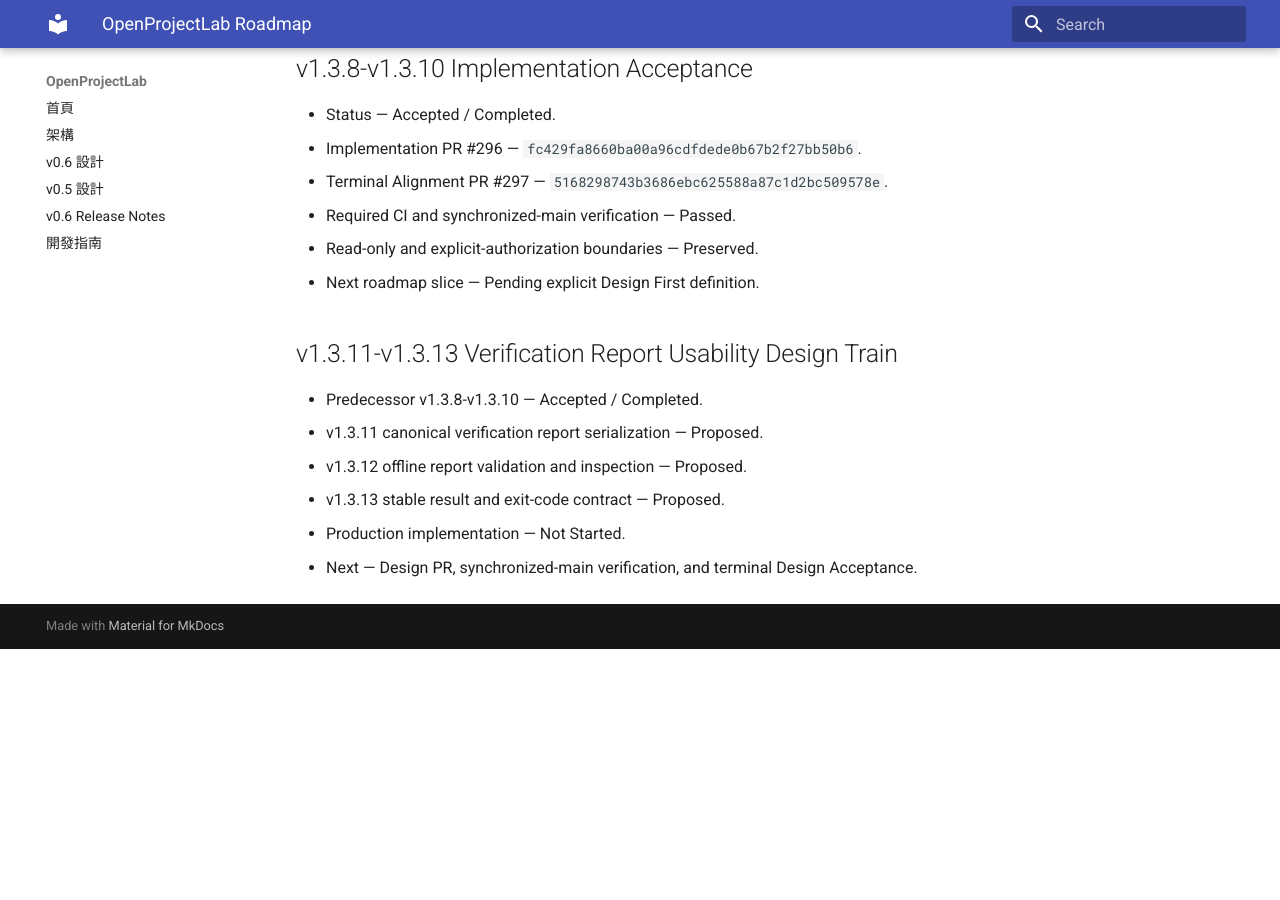
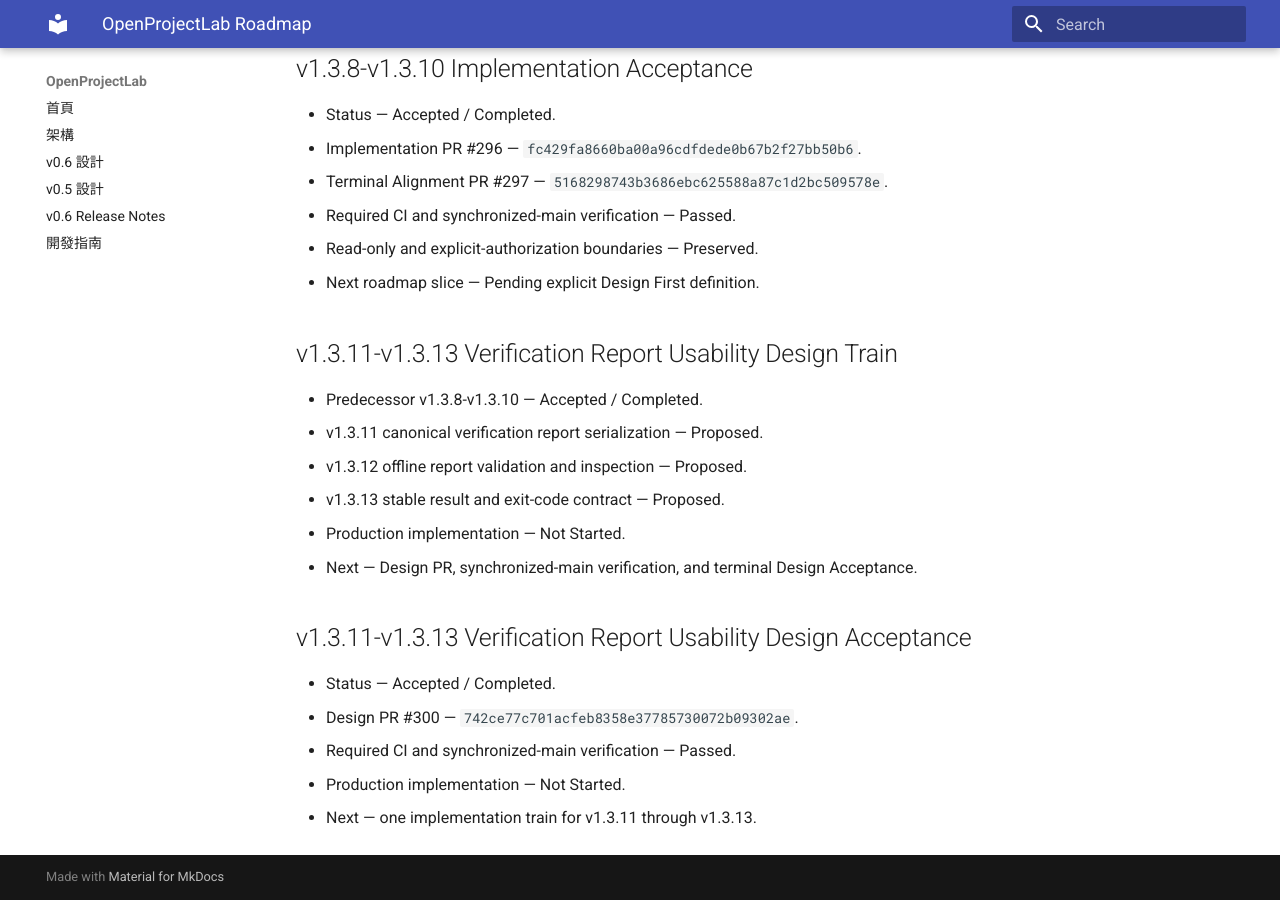
Before and after one commit to khwang1964/OpenProjectLab, an MkDocs documentation site: the page built from docs/roadmap.md, in a window 1280 px wide and 900 px high, scrolled down 81267 px. Built offline with MkDocs 1.6.1 and Material for MkDocs 9.7.7, drawn with Linux system fonts in a browser that asks for light colours; before the commit the page ends 81916 px from its top, so only the background shows below that.

Commit message:
docs: accept v1.3.11-v1.3.13 verification report usability design (#301)

```diff
--- a/docs/roadmap.md
+++ b/docs/roadmap.md
@@ -3801,3 +3801,13 @@
 - v1.3.13 stable result and exit-code contract — Proposed.
 - Production implementation — Not Started.
 - Next — Design PR, synchronized-main verification, and terminal Design Acceptance.
+
+<!-- v1.3.11-v1.3.13-verification-report-usability-design-acceptance-roadmap -->
+
+## v1.3.11-v1.3.13 Verification Report Usability Design Acceptance
+
+- Status — Accepted / Completed.
+- Design PR #300 — `742ce77c701acfeb8358e37785730072b09302ae`.
+- Required CI and synchronized-main verification — Passed.
+- Production implementation — Not Started.
+- Next — one implementation train for v1.3.11 through v1.3.13.
```
Also changed, not shown: CHANGELOG.md (+5 -0 lines), docs/HISTORY.md (+8 -0 lines), docs/architecture/verification-report-usability.md (+1 -1 lines), docs/releases/v1.3.11-v1.3.13-verification-report-usability-design-acceptance.md (added, +28 -0 lines), docs/releases/v1.3.11-v1.3.13-verification-report-usability-design-train.md (+1 -1 lines), 2 other files.
